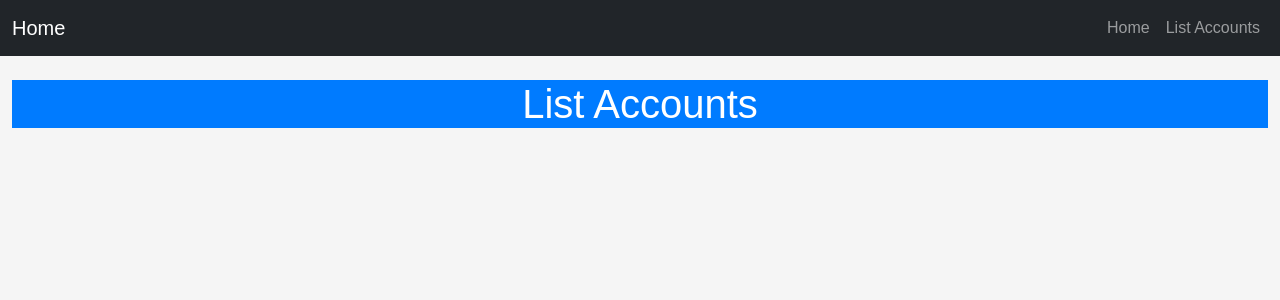
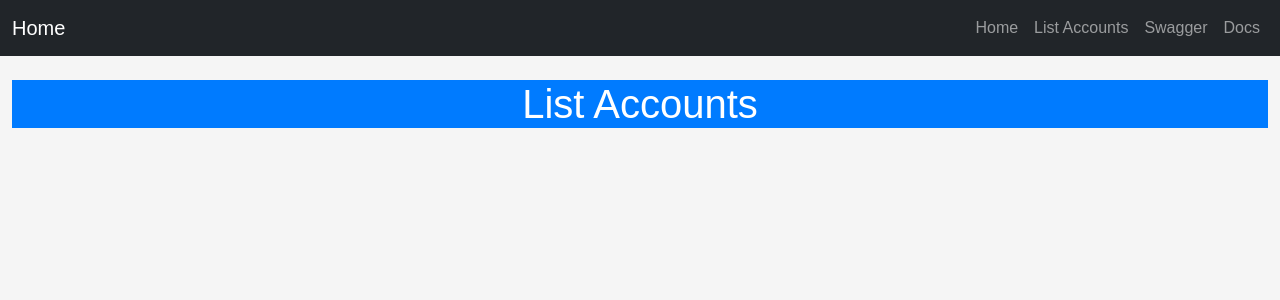
Before and after one commit to Tharwat99/account-fund-transfers-service-, a Django app: template app/account/templates/account_list.html in a window 1280 px wide. Shown: the top 300 px of the page. Run offline with Django 4.2, Linux system fonts and the light colour scheme; the template is opened without the code that fills it, so the values that code supplies are empty.

Commit message:
add drf_spectacular and swagger for document my api

```diff
--- a/app/account/templates/base.html
+++ b/app/account/templates/base.html
@@ -26,6 +26,12 @@
             </li>
               <li class="nav-item">
                 <a class="nav-link" href="{% url 'list_accounts' %}">List Accounts</a>
+              </li>
+              <li class="nav-item">
+                <a class="nav-link" href="{% url 'swagger-ui' %}">Swagger</a>
+              </li>
+              <li class="nav-item">
+                <a class="nav-link" href="{% url 'redoc' %}">Docs</a>
               </li>
           </ul>
         </div>
--- a/app/app/urls.py
+++ b/app/app/urls.py
@@ -17,11 +17,12 @@ Including another URLconf
 from django.contrib import admin
 from django.urls import path, include
 from django.views.generic import RedirectView
-from drf_spectacular.views import SpectacularRedocView, SpectacularSwaggerView
+from drf_spectacular.views import SpectacularAPIView, SpectacularRedocView, SpectacularSwaggerView
 
 urlpatterns = [
     path('', RedirectView.as_view(url='accounts/import')),
     path('', include("account.urls")),
+    path('api/schema/', SpectacularAPIView.as_view(), name='schema'),
     path('api/schema/swagger-ui/', SpectacularSwaggerView.as_view(url_name='schema'), name='swagger-ui'),
     path('api/schema/redoc/', SpectacularRedocView.as_view(url_name='schema'), name='redoc'),
 
```
